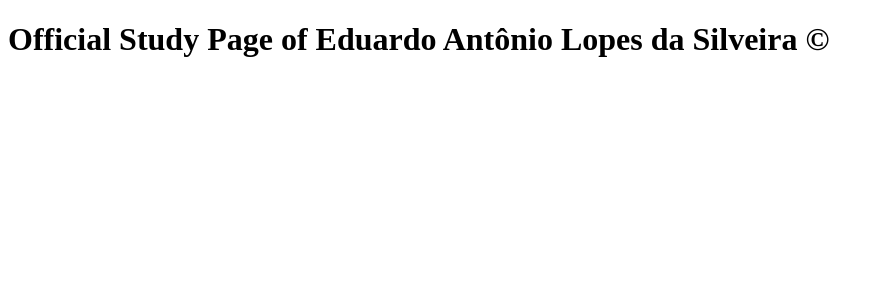
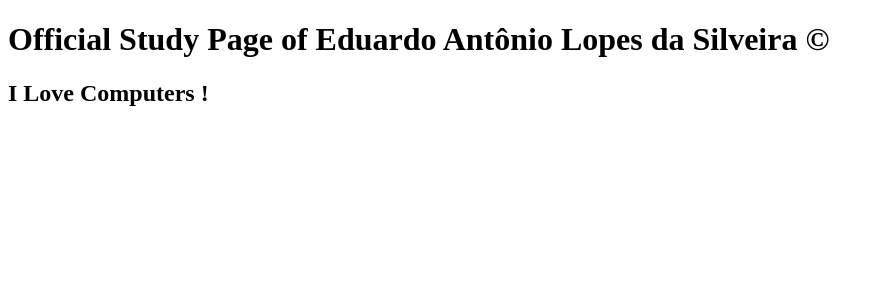
Before and after one commit to PraticasDoDudu/Curso.Dev, a Next.js app: page / in a window 1280 px wide. Shown: the top 300 px of the page, without its empty margins (0-883 px from the left). Built offline with nearby package versions, Linux system fonts and the light colour scheme.

Commit message:
arquivo `pages`

```diff
--- a/pages/index.js
+++ b/pages/index.js
@@ -3,6 +3,9 @@ function Home() {
   return (
     <>
       <h1>Official Study Page of Eduardo Antônio Lopes da Silveira ©</h1>
+      <div>
+        <h2> I Love Computers ! </h2>
+      </div>
 
 
     </>
```
